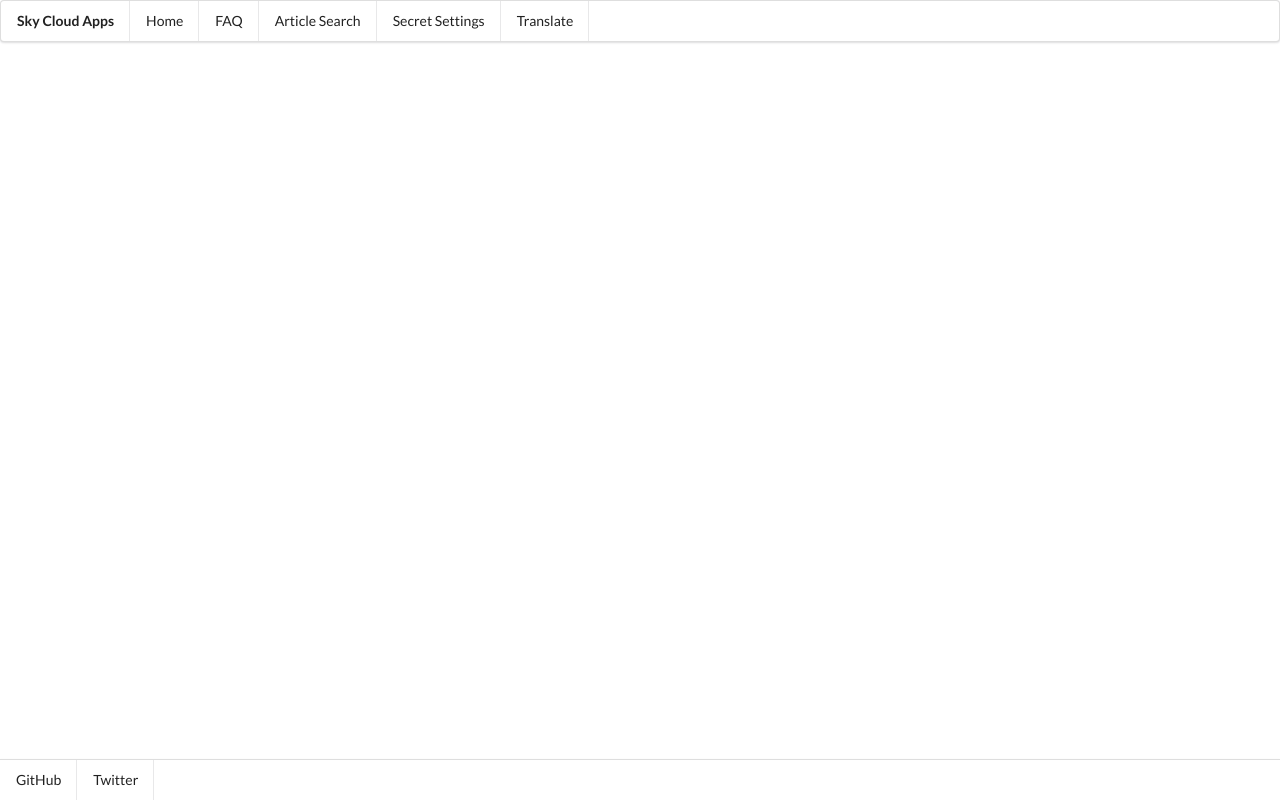
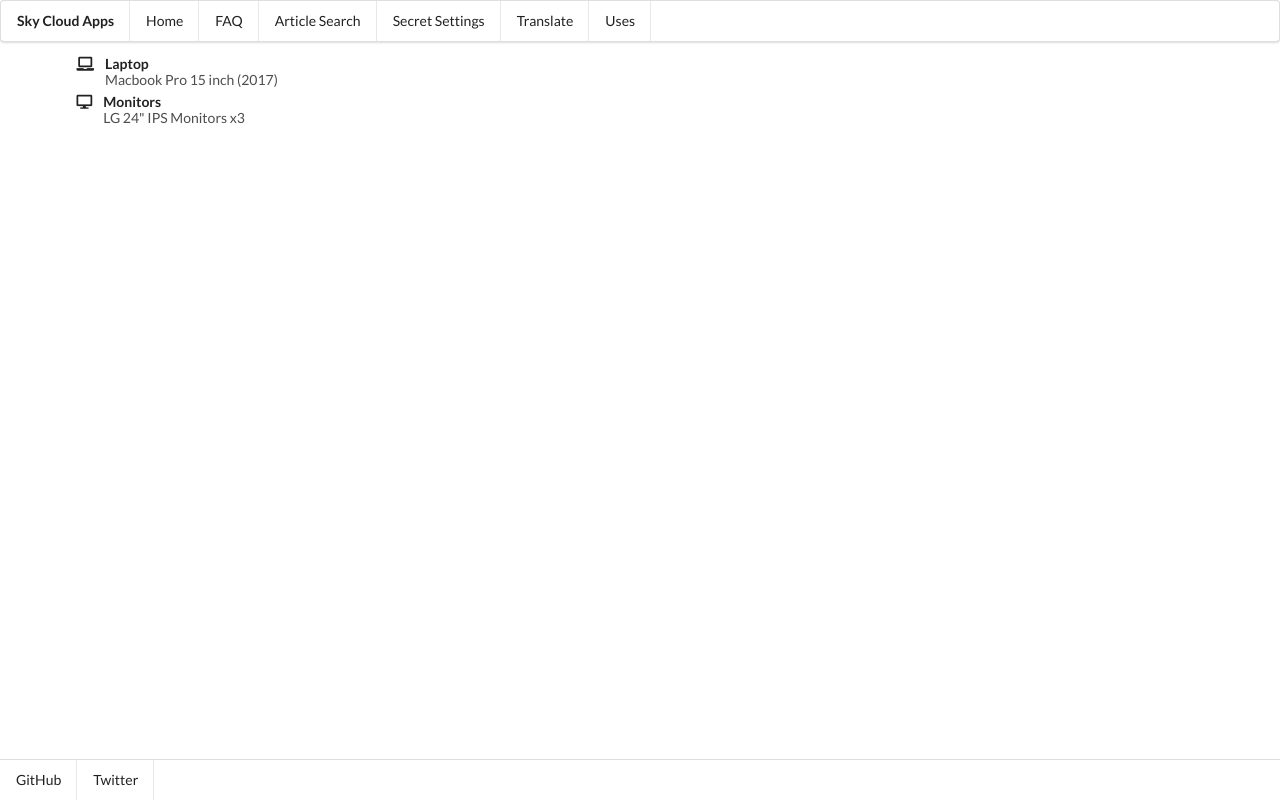
Before and after one commit to IAmLuisJ/ComponentNavigation, a React (Create React App) app: page /uses in a window 1280 px wide. Built offline with nearby package versions, Linux system fonts and the light colour scheme.

Commit message:
added Uses page

```diff
--- a/src/App.js
+++ b/src/App.js
@@ -7,6 +7,7 @@ import Route from './components/Route';
 import Header from './components/Header';
 import Intro from './components/Intro';
 import Footer from './components/Footer';
+import Uses from './components/Uses';
 
         const items = [
             {
@@ -64,6 +65,9 @@ export default () => {
             <Route path="/translate">
             <Translate />
             </Route>
+            <Route path="/uses">
+                <Uses />
+            </Route>
             <Footer />
         </div>
        )
--- a/src/components/Header.js
+++ b/src/components/Header.js
@@ -10,6 +10,7 @@ const Header = () => {
         <Link href="/list" className="item">Article Search</Link>
         <Link href="/dropdown" className="item">Secret Settings</Link>
         <Link href="/translate" className="item">Translate</Link>
+        <Link href="/uses" className="item">Uses</Link>
     </div>)
 }
 
--- a/src/components/Translate.js
+++ b/src/components/Translate.js
@@ -9,6 +9,10 @@ const options = [ {
 {
     label: 'Arabic',
     value: 'ar'
+},
+{
+    label: 'English',
+    value: 'en'
 },
 {
     label: 'Hindi',
--- a/src/components/Uses.js
+++ b/src/components/Uses.js
@@ -0,0 +1,38 @@
+import React from 'react';
+
+const Uses = () => {
+
+    const hardware = [
+        {
+            icon: 'laptop',
+            header: 'Laptop',
+            description: 'Macbook Pro 15 inch (2017)'
+        },
+        {
+            icon: 'desktop',
+            header: 'Monitors',
+            description: 'LG 24" IPS Monitors x3'
+        }
+    ];
+
+    const usesListRendered = hardware.map((item) => {
+
+        return (<div className="item">
+                <i className={ item.icon + " icon"}></i>
+                    <div className="content">
+                        <div className="header">{item.header}</div>
+                        <div className="description">{item.description}</div>
+                    </div>
+                </div>);
+    })
+
+    return (
+        <div className="ui container">
+            <div className="ui list">
+               {usesListRendered}
+            </div>
+        </div>
+    )
+}
+
+export default Uses;
```
